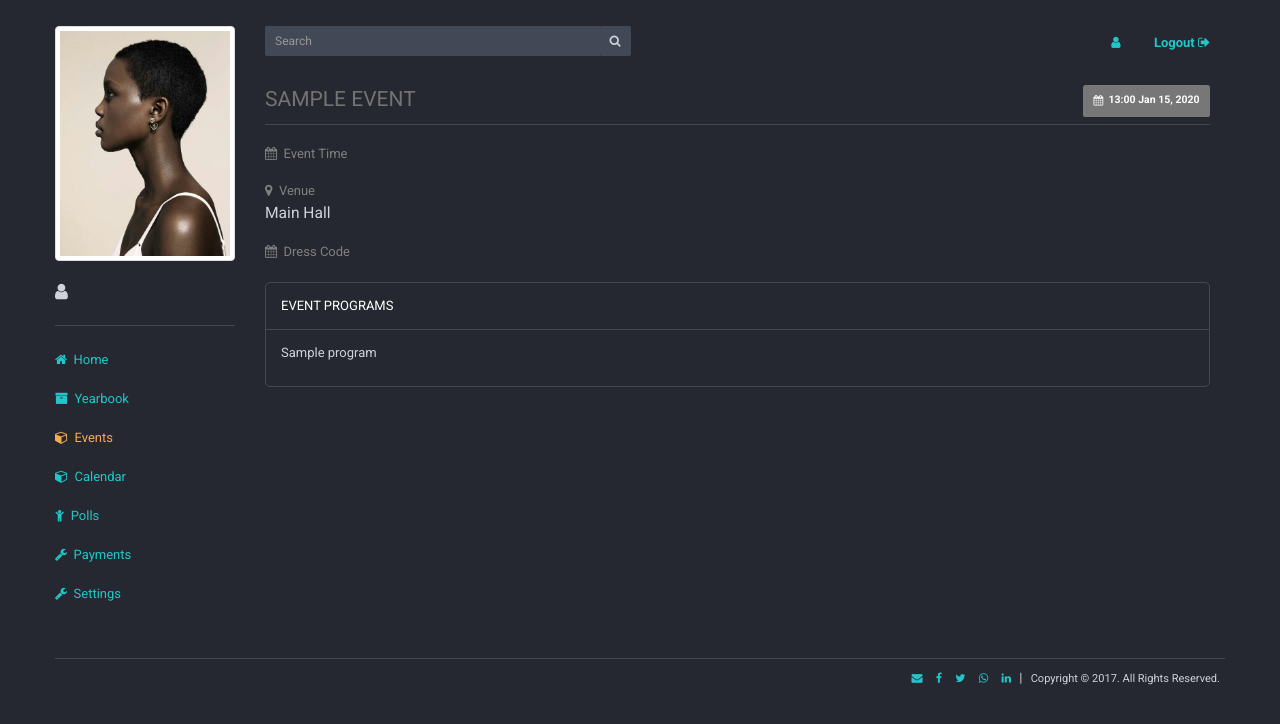
After one commit to eyobofficial/yearbook-management-app, a Django app: page /dashboard/event/1 in a window 1280 px wide. The commit adds this page. Shown: the top 724 px of the page. Run offline with Django 3.2, Linux system fonts and the light colour scheme; tables that the repository leaves empty hold one stand-in row (values such as "Sample post"); some libraries are stand-ins or nearby versions.

Commit message:
Add class view for Event list and detail controllers

```diff
--- a/dashboard/templates/base.html
+++ b/dashboard/templates/base.html
@@ -74,8 +74,8 @@
                                     <a href="{% url 'dashboard:yearbook' %}"><span class="fa fa-archive"></span>&nbsp; Yearbook</a>
                                 </li>
 
-                                <li {% if page_name == 'Materials' %}class="active"{% endif %}>
-                                    <a href="#"><span class="fa fa-cube"></span>&nbsp; Events</a>
+                                <li {% if page_name == 'events' %}class="active"{% endif %}>
+                                    <a href="{% url 'dashboard:event-list' %}"><span class="fa fa-cube"></span>&nbsp; Events</a>
                                 </li>
 
                                  <li {% if page_name == 'Materials' %}class="active"{% endif %}>
--- /dev/null
+++ b/dashboard/templates/dashboard/event_detail.html
@@ -0,0 +1,41 @@
+{% extends 'base.html' %}
+{% load humanize %}
+
+{% block content %}
+<legend>{{ event.title|title }}
+    <span class="header-info pull-right">
+        <span class="label label-default">
+            <span class="fa fa-calendar"></span>&nbsp; {{ event.end_at|date:'H:i M d, Y' }}
+        </span>
+    </span>
+</legend>
+
+<section class="event-detail row">
+    <div class="col-sm-6">
+        <dl>
+            <dt><span class="fa fa-calendar"></span>&nbsp; Event Time</dt>
+            <dd> </dd>
+
+            <dt><span class="fa fa-map-marker"></span>&nbsp; Venue</dt>
+            <dd>Main Hall</dd>
+
+            <dt><span class="fa fa-calendar"></span>&nbsp; Dress Code</dt>
+            <dd></dd>
+        </dl>
+    </div>
+</section>
+
+<div class="panel panel-default">
+    <div class="panel-heading">
+        Event Programs
+    </div>
+
+    <div class="panel-body">
+        {% for program in program_list %}
+        <p>{{ program.title }}</p>
+        {% empty %}
+        <p>No Program</p>
+        {% endfor %}
+    </div>
+</div>
+{% endblock content %}
--- a/dashboard/urls.py
+++ b/dashboard/urls.py
@@ -13,4 +13,6 @@ urlpatterns = [
     url(r'^polls/$', views.PollList.as_view(), name='poll-list'),
     url(r'^poll/(?P<pk>[0-9]+)/vote/$', views.poll_detail, name='poll-detail'),
     url(r'^poll/(?P<pk>[0-9]+)/result/$', views.poll_result, name='poll-result'),
+    url(r'^events/$', views.EventList.as_view(), name='event-list'),
+    url(r'^event/(?P<pk>[0-9]+)$', views.EventDetail.as_view(), name='event-detail'),
 ]
--- a/dashboard/views.py
+++ b/dashboard/views.py
@@ -273,3 +273,23 @@ def poll_result(request, pk):
             'choice_list': choice_list,
             'choice_polls': choice_polls,
         })
+
+class EventList(generic.ListView):
+    model = Event
+
+    def get_queryset(self, *args, **kwargs):
+        return Event.objects.filter(publish=True)
+
+    def get_context_data(self, *args, **kwargs):
+        context = super(EventList, self).get_context_data(*args, **kwargs)
+        context['page_name'] = 'events'
+        return context
+
+class EventDetail(generic.DetailView):
+    model = Event
+
+    def get_context_data(self, *args, **kwargs):
+        context = super(EventDetail, self).get_context_data(*args, **kwargs)
+        context['page_name'] = 'events'
+        context['program_list'] = Program.objects.filter(event_id=self.kwargs['pk'])
+        return context
--- a/static/css/main.css
+++ b/static/css/main.css
@@ -98,6 +98,6 @@ dl > dd {
 }
 
 .header-info > span.label {
-    padding: 0.8em 1em;
+    padding: 0.8em 1em 1em;
     margin-left: 0.8em;
 }
```
Also changed, not shown: dashboard/admin.py (+10 -0 lines), dashboard/templates/dashboard/event_list.html (added, +10 -0 lines).
